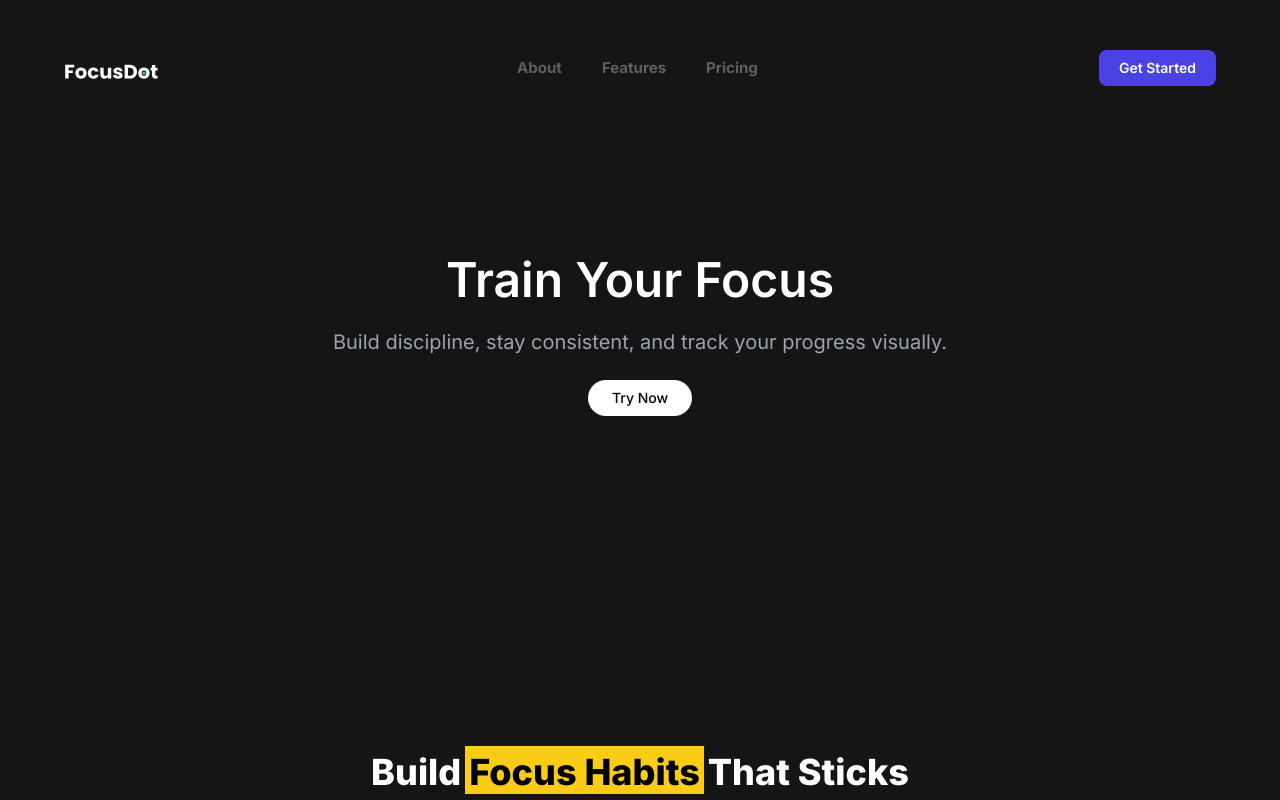
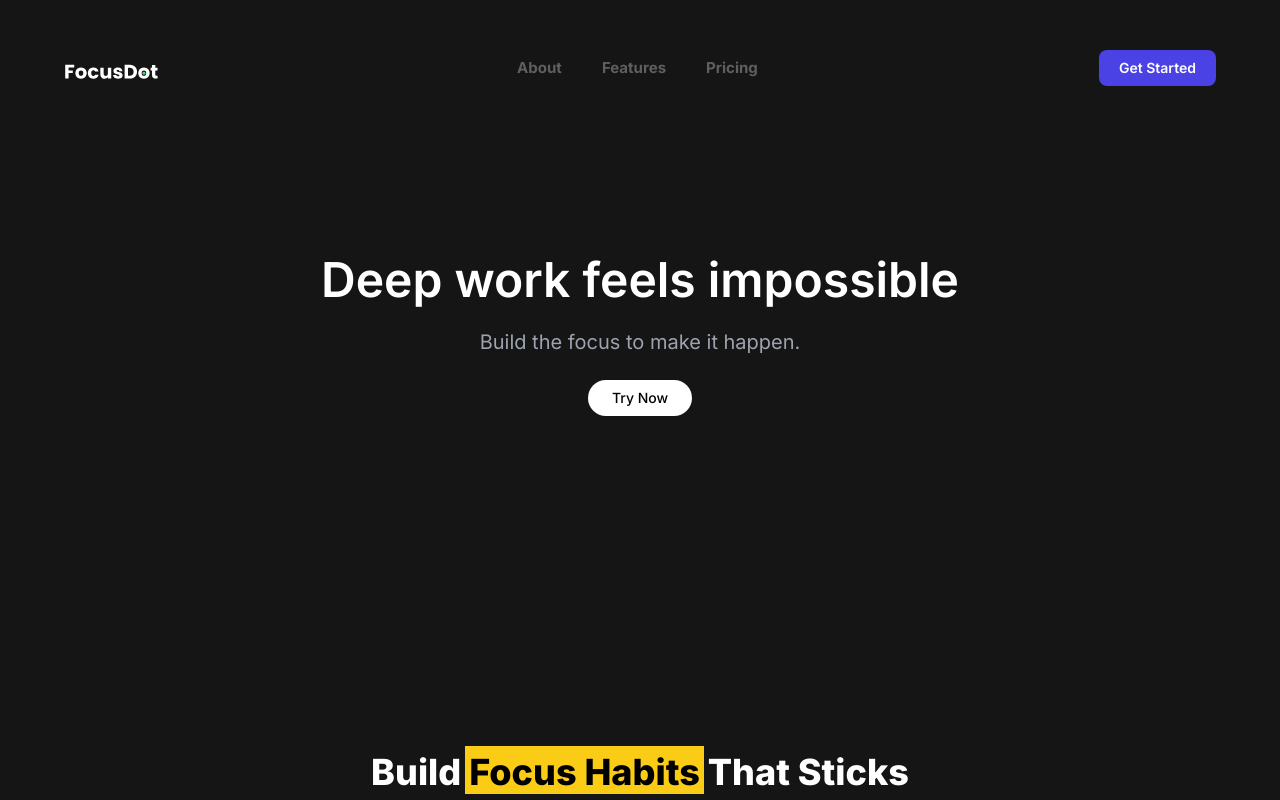
Before and after one commit to jushkinbekrashidovich/focussessions, a Next.js app: page / in a window 1280 px wide. Shown: the top 800 px of the page. Built offline with nearby package versions, Linux system fonts and the light colour scheme; no server answers.

Commit message:
updated texts

```diff
--- a/src/app/page.tsx
+++ b/src/app/page.tsx
@@ -36,10 +36,10 @@ export default function Home() {
       <section className="w-full text-white flex flex-col justify-center items-center px-4 py-8 sm:py-12 md:py-16">
         <div className="max-w-4xl w-full text-center space-y-4 sm:space-y-6">
           <h1 className="text-3xl sm:text-4xl md:text-5xl font-semibold leading-tight px-2">
-            Train Your Focus
+            Deep work feels impossible
           </h1>
           <p className="text-gray-400 text-base sm:text-lg md:text-xl px-4 max-w-2xl mx-auto">
-            Build discipline, stay consistent, and track your progress visually.
+            Build the focus to make it happen.
           </p>
 
           <div className="flex flex-col sm:flex-row justify-center items-center gap-3 sm:gap-4">
@@ -187,13 +187,13 @@ export default function Home() {
       <section id="pricing" className="w-full px-4 sm:px-6 md:px-40 py-12 sm:py-16 md:py-20 bg-[#151515]">
         <div className="text-center mb-12 sm:mb-16">
           <h2 className="text-2xl sm:text-3xl md:text-4xl font-bold text-white mb-4 px-4">
-            One click to <span className="relative inline-block">
-              <span className="bg-yellow-400 text-black px-1 pt-1 pb-0 -mx-1">lifetime discipline</span>
+            <span className="relative inline-block">
+              <span className="bg-yellow-400 text-black px-1 pt-1 pb-0 -mx-1">Build Better Focus Habits</span>
             </span>
           </h2>
 
           <p className="text-base sm:text-lg text-gray-400 max-w-2xl mx-auto px-4">
-            This isn&apos;t just a timer app. It helps to boost your productivity. You&apos;ll get more done in a week than most do in a month!
+            Build discipline, stay consistent, and track your progress visually.
           </p>
         </div>
 
```
